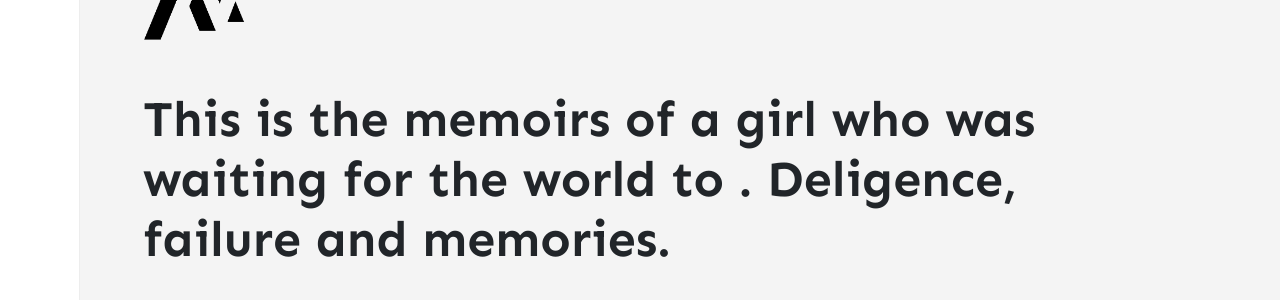
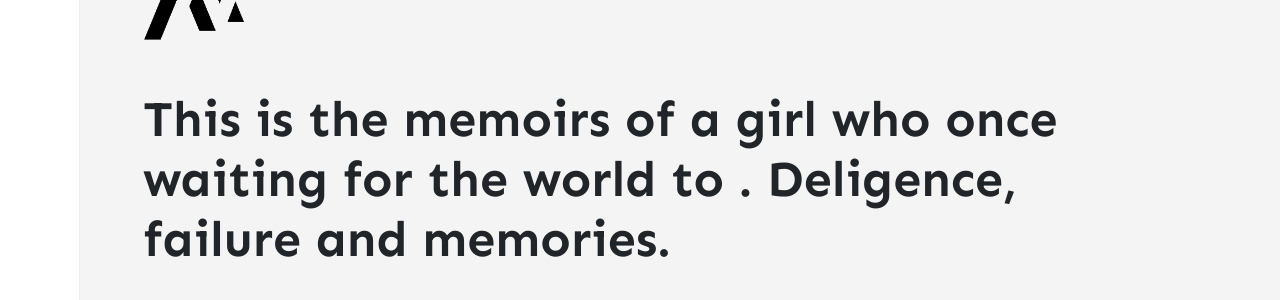
Before and after one commit to stackbit-projects/pleasant-squid-d6115, a Jekyll site: the page built from index.html, in a window 1280 px wide and 900 px high. Shown: the part 147-447 px from the top of the window. Built offline with Jekyll 4.4.1, drawn with Linux system fonts in a browser that asks for light colours; nearby versions of some CDN libraries; the list of posts is cut into pages by our own code; comment, search, counter and statistics services are not loaded.

Commit message:
_config.yml: changed

```diff
--- a/_config.yml
+++ b/_config.yml
@@ -1,7 +1,7 @@
 name: Memoirs
 title: Memoirs
 description: >-
-  This is the memoirs of a girl who was waiting for the world to .
+  This is the memoirs of a girl who once waiting for the world to .
    Deligence, failure and memories.
 logo: assets/images/logo.png
 favicon: assets/images/logo.png
```
